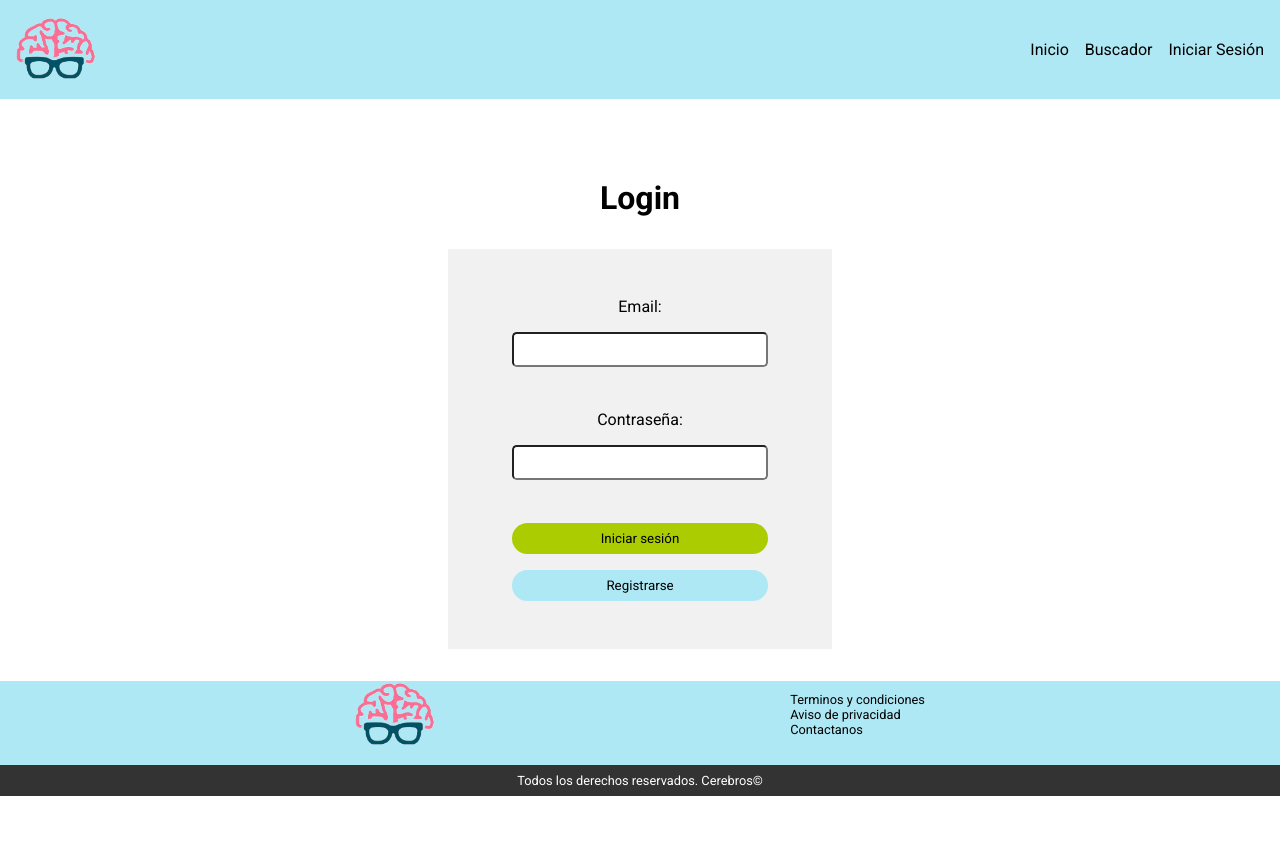
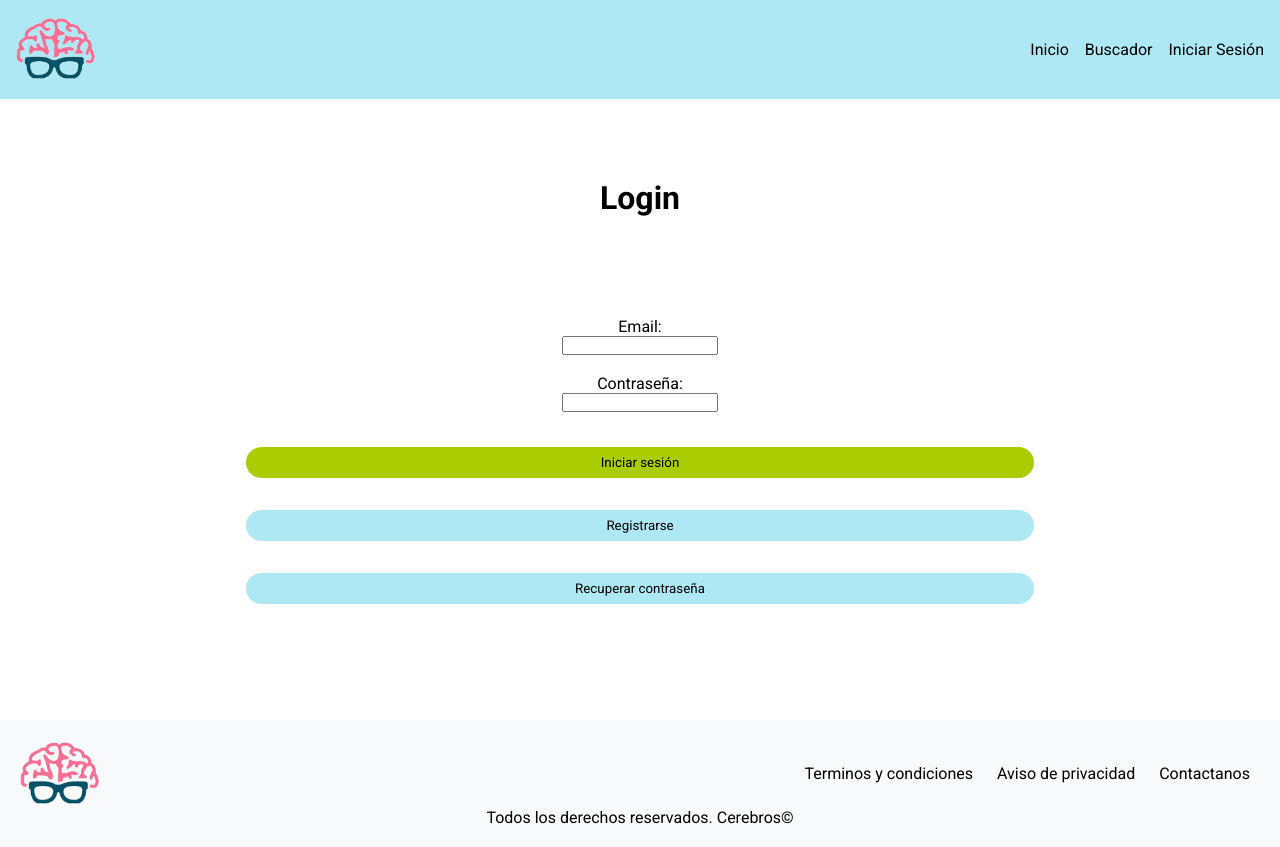
Before and after one commit to cristianrm24/Ingenieria_software, a Flask app: page /login in a window 1280 px wide. Before the commit the page ends 796 px from the top, so only its background shows below. Run offline with Flask 3, Linux system fonts and the light colour scheme; some web fonts are replaced.

Commit message:
Anexo de css, coneccion con recuperar contraseña

```diff
--- a/PROYECTO FINAL/app.py
+++ b/PROYECTO FINAL/app.py
@@ -378,6 +378,20 @@ def datos(user_id):
 
     return render_template('datos.html', user_id=user_id)
 
+@app.route('/recuperar_contraseña', methods=['GET', 'POST'])
+def recuperar_contraseña():
+    if request.method == 'POST':
+        correo = request.form['correo']
+        usuario = next((u for u in obtener_usuarios() if u['email'] == correo), None)
+
+        if usuario:
+            # Aquí puedes implementar el envío de un correo electrónico con un enlace para restablecer la contraseña.
+            # Para propósitos de demostración, simplemente mostraremos un mensaje.
+            return jsonify({"message": f"Se ha enviado un correo de recuperación a {correo}"})
+        else:
+            return jsonify({"message": "Correo electrónico no encontrado"}), 404
+
+    return render_template('recuperar_contraseña.html')
 
 
 if __name__ == '__main__':
--- a/PROYECTO FINAL/logeo/templates/datos.html
+++ b/PROYECTO FINAL/logeo/templates/datos.html
@@ -26,7 +26,7 @@
             <ul class="nav-list">
                 <li><a href="#">Inicio</a></li>
                 <li><a href="#">Buscador</a></li>
-                <li><a href="#">Iniciar Sesión</a></li>
+                <li><a href="/login">Iniciar Sesión</a></li>
             </ul>
         </nav>
     </header>
--- a/PROYECTO FINAL/logeo/templates/login.html
+++ b/PROYECTO FINAL/logeo/templates/login.html
@@ -6,7 +6,7 @@
     <link rel="preconnect" href="https://fonts.googleapis.com">
     <link rel="preconnect" href="https://fonts.gstatic.com" crossorigin>
     <link href="https://fonts.googleapis.com/css2?family=Averia+Serif+Libre:ital@1&family=Imprima&family=Montserrat:wght@700&family=Roboto:ital,wght@0,100;0,300;0,400;0,500;0,700;0,900;1,100;1,300;1,400;1,500;1,700;1,900&display=swap" rel="stylesheet">
-    <link rel="stylesheet" href="static/css/style.css">
+    <link rel="stylesheet" href="static/css/style_admin.css">
     <title>Iniciar Sesión</title>
 </head>
 <body>
@@ -22,8 +22,8 @@
         <nav class="nav visible" id="nav">
             <button id="cerrar" class="cerrar-menu"><i class="bi bi-x-lg"></i></button>
             <ul class="nav-list">
-                <li><a href="#">Inicio</a></li>
-                <li><a href="#">Buscador</a></li>
+                <li><a href="/login">Inicio</a></li>
+                <li><a href="/search_index">Buscador</a></li>
                 <li><a href="#">Iniciar Sesión</a></li>
             </ul>
         </nav>
@@ -44,6 +44,9 @@
 
         <form action="/registro">
             <button type="submit" class="btn">Registrarse</button>
+        </form>
+        <form action="/recuperar_contraseña">
+            <button type="submit" class="btn">Recuperar contraseña</button>
         </form>
     </div>
 
@@ -67,13 +70,13 @@
         </div><!--.footer-->
         <p>Todos los derechos reservados. Cerebros&copy;</p>
     </footer>
-    {% if error %}
+
 
         <script>
             alert("{{ error }}");
         </script>
 
-    {% endif %}
+
 
 
 </body>
--- /dev/null
+++ b/PROYECTO FINAL/static/css/style_admin.css
@@ -0,0 +1,192 @@
+/*Variables**/
+:root{
+    --azul: #ade8f4;
+    --azulFuerte: #00b4d8;
+    --blanco: #ffffff;
+    --negro: #000;
+    --grisOcuro: #333333;
+    --grisClaro: #e0e0e077;
+    --verde: #aacc00;
+    --verdeOscuro: #80b918;
+    --rojo: #e5383b;
+    --rojoOscuro: #ba181b;
+    --gris: ##dddddd;
+
+}
+.formulario {
+    text-align: center; /* Centra el texto dentro del formulario */
+}
+
+.formulario form {
+    display: flex;
+    flex-direction: column;
+    align-items: center;
+}
+
+h1,h2,h3{
+    text-align: center;
+}
+*{
+    margin: 0;
+    padding: 0;
+    box-sizing: border-box;
+    font-family: "Roboto", sans-serif;
+}
+a{
+    text-decoration: none;
+}
+header{
+    display: flex;
+    align-items: center;
+    justify-content: space-between;
+    padding: 1rem;
+    background-color: var(--azul);
+    margin-bottom: 5rem;
+}
+.contenedor{
+    width: 80%; /* Ancho del contenedor */
+    margin: 0 auto; /* Centrar el contenedor horizontalmente */
+    padding: 20px; /* Espacio alrededor del contenido */
+
+    box-sizing: border-box; /* El padding y el borde se incluyen en el ancho total */
+    margin: 5rem auto;
+}
+.linea{
+    border-top: 1px solid var(--azul);
+    margin-bottom: 5rem;
+}
+.btn{
+    padding: 0.5rem;
+    margin: 1rem auto;
+    text-align: center;
+    display: block;
+    min-width: 80%;
+    border-radius: 1rem;
+    border: none;
+    background-color: var(--azul);
+}
+.btn:hover{
+    cursor:pointer;
+    background-color: var(--azulFuerte);
+}
+.btn-verde{
+    background-color: var(--verde);
+}
+.btn-verde:hover{
+    background-color: var(--verdeOscuro);
+}
+.btn-rojo{
+    background-color:var(--rojo);
+}
+.btn-rojo:hover{
+    background-color: var(--rojoOscuro);
+}
+.logo img{
+    max-width: 5rem;
+}
+.nav-list{
+    list-style-type: none;
+    display: flex;
+    gap: 1rem;
+}
+.nav-list a{
+    color:var(--negro);
+
+}
+.nav-list a:hover{
+    color: #00b4d8;
+}
+
+.logo{
+    max-width: 5rem;
+}
+/**Menu responsivo**/
+.abrir-menu, .cerrar-menu{
+    display: none;
+
+}
+
+@media screen and (max-width:550px) {
+    .abrir-menu,
+    .cerrar-menu{
+        display: block;
+        border: 0;
+        font-size: 1.2rem;
+        background-color: transparent;
+        cursor: pointer;
+    }
+    .abrir-menu{
+        color: var(--negro);
+    }
+    .cerrar-menu{
+        color: var(--blanco);
+    }
+    .nav{
+        opacity: 0;
+        visibility: hidden;
+
+        display: flex;
+        flex-direction: column;
+        align-items: end;
+        gap: 1rem;
+        position: absolute;
+        top:0;
+        right: 0;
+        bottom: 0;/*para que llegeue hasta abajo*/
+        background-color:var(--grisOcuro);
+        padding: 2rem;
+        box-shadow: 0 0 0 100vmax rgba(0,0, 0,0.5);
+    }
+
+    .nav.visible{
+        opacity: 1;
+        visibility: visible;
+    }
+    .nav-list{
+        flex-direction: column;
+        align-items: end;
+    }
+    .nav-list a{
+        color: var(--blanco);
+    }
+}
+
+
+/**Footer**/
+/* Estilos básicos para el footer */
+footer {
+    background-color: #f8f9fa; /* Color de fondo del footer */
+    padding: 20px; /* Espaciado interno */
+    text-align: center; /* Alineación del texto */
+    position: relative; /* Necesario para el z-index */
+    width: 100%; /* Ocupa todo el ancho */
+    bottom: 0; /* Siempre en la parte inferior */
+}
+
+/* Asegurarse de que el footer esté al final de la página */
+body {
+    display: flex;
+    flex-direction: column;
+    min-height: 100vh;
+    margin: 0;
+}
+
+.main-content {
+    flex: 1; /* Crece para llenar el espacio disponible */
+}
+
+.footer-contenido {
+    display: flex;
+    justify-content: space-between;
+    align-items: center;
+}
+
+.enlaces-footer a {
+    margin: 0 10px;
+    text-decoration: none;
+    color: #000;
+}
+
+.enlaces-footer a:hover {
+    text-decoration: underline;
+}
```
Also changed, not shown: PROYECTO FINAL/admin/templates/admin_index.html (+35 -0 lines).
